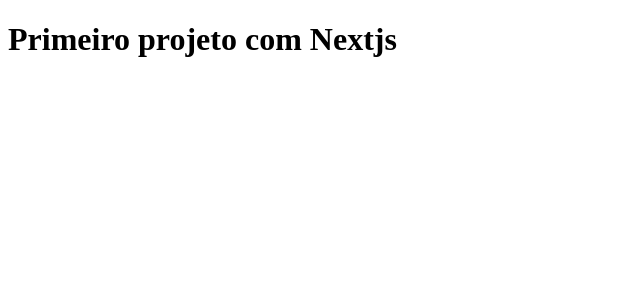
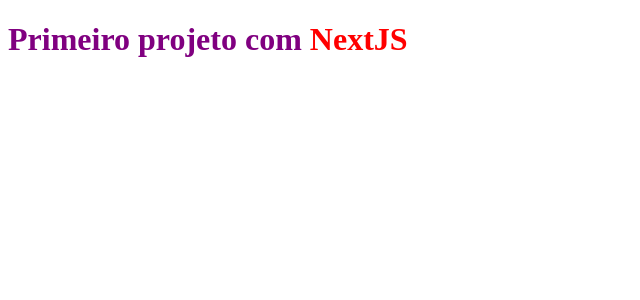
Before and after one commit to WagnerReis/Board-NextJS, a Next.js app: page / in a window 1280 px wide. Shown: the top 300 px of the page, without its empty margins (0-640 px from the left). Built offline with nearby package versions, Linux system fonts and the light colour scheme.

Commit message:
Adicionando Sass

```diff
--- a/package.json
+++ b/package.json
@@ -17,6 +17,7 @@
     "next": "13.3.4",
     "react": "18.2.0",
     "react-dom": "18.2.0",
+    "sass": "^1.62.1",
     "typescript": "5.0.4"
   }
 }
--- a/src/pages/index.tsx
+++ b/src/pages/index.tsx
@@ -1,7 +1,11 @@
+import styles from "../styles/styles.module.scss";
+
 export default function Home() {
   return (
     <div>
-      <h1>Primeiro projeto com Nextjs</h1>
+      <h1 className={styles.title}>
+        Primeiro projeto com <span>NextJS</span>
+      </h1>
     </div>
-  )
+  );
 }
--- /dev/null
+++ b/src/styles/styles.module.scss
@@ -0,0 +1,7 @@
+.title{
+  color: purple;
+
+  span{
+    color: red
+  }
+}
```
Also changed, not shown: 1 other file (tests, documents, lock files or other folders).
